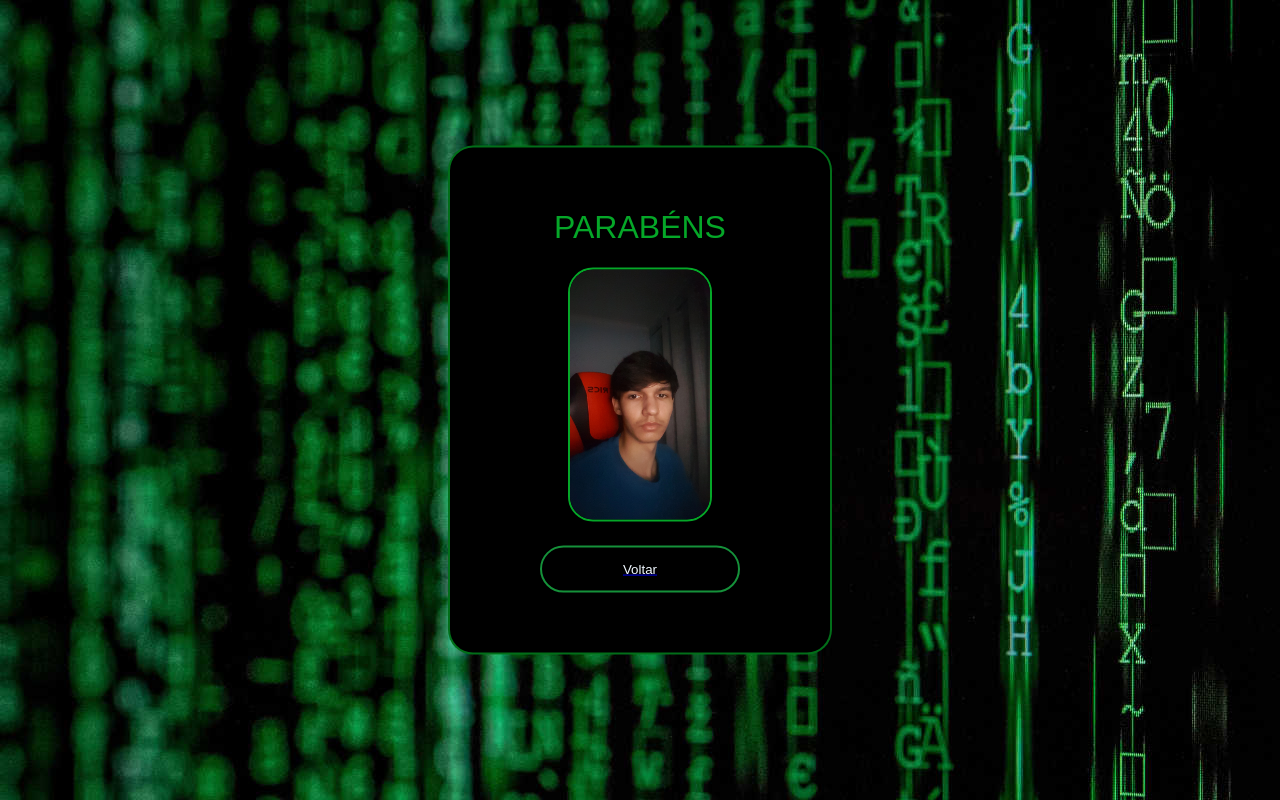
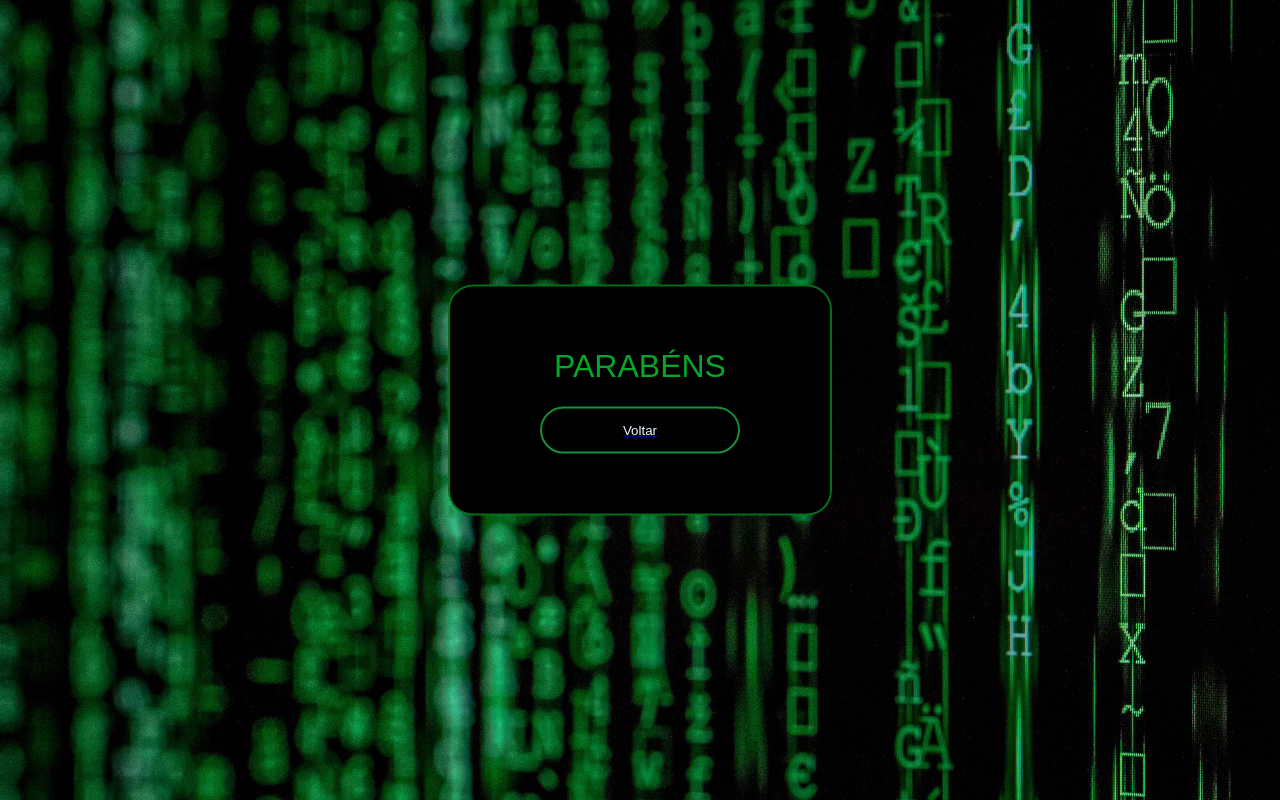
Before and after one commit to tiagorjg/amotealmeida, a plain HTML site: page sim.html in a window 1280 px wide. Drawn offline with Linux system fonts and the light colour scheme.

Commit message:
Add files via upload

```diff
--- a/sim.html
+++ b/sim.html
@@ -12,7 +12,6 @@
 <body>
     <form class="box" action="index.html" method="POST">
         <h1>PARABÉNS</h1>
-            <img id="1" src="imagens/IMG_20210123_211959_749.jpg" alt="">
 
 
             <a href="index.html" rel="prev">
--- a/style.css
+++ b/style.css
@@ -47,10 +47,3 @@ body{
     width: 280px;
     border-color: #14a527;
 }
-
-img{
-    height: 250px;
-    border: 2px solid rgb(5, 167, 40);
-    border-radius: 25px;
-
-}
```
